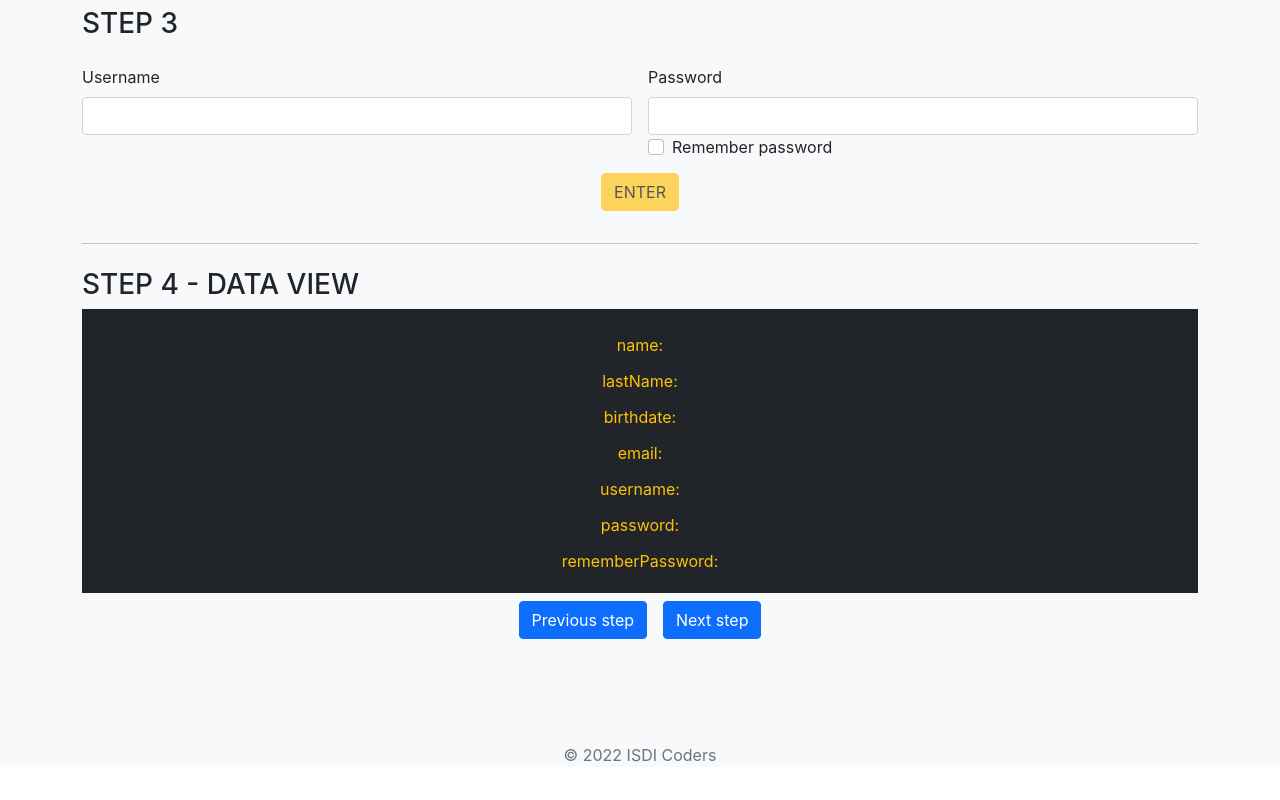
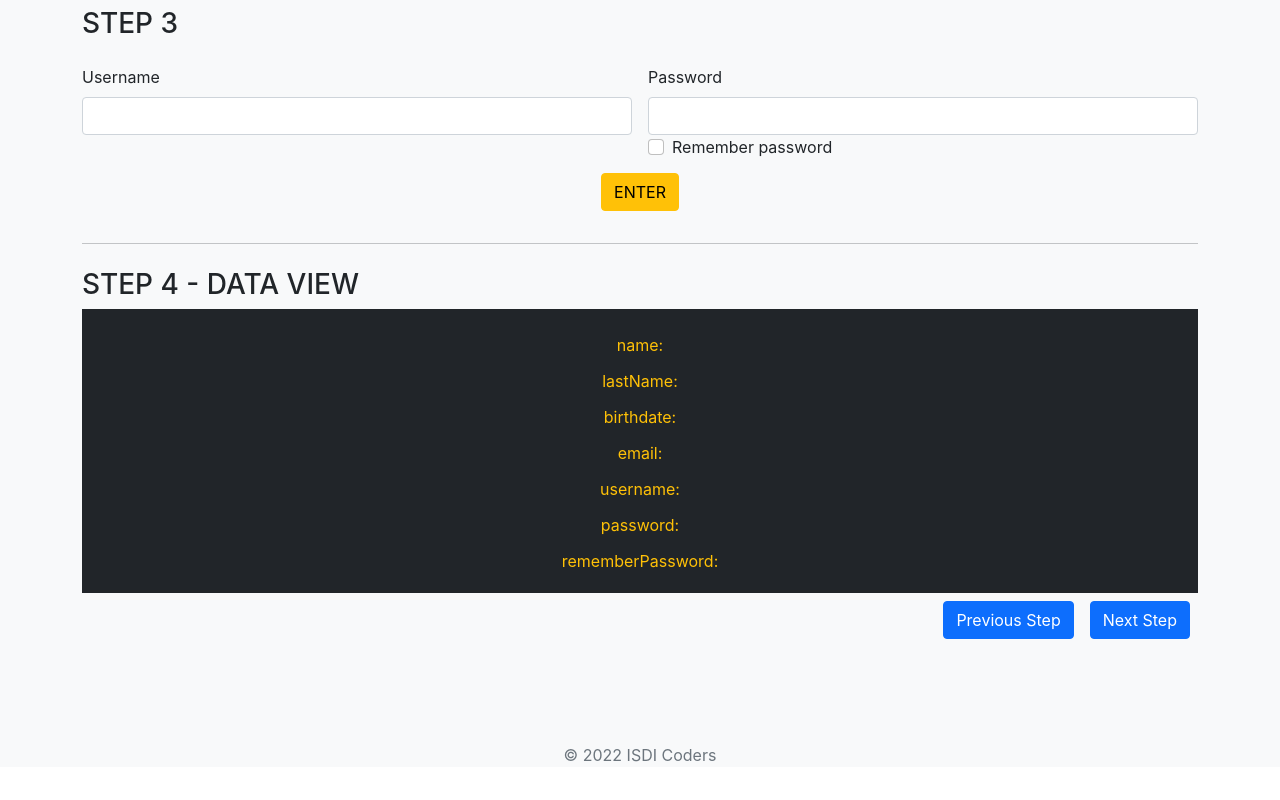
Before and after one commit to Beringar/w4-ch4-berenguer-pou, a React (Create React App) app: page / in a window 1280 px wide. Shown: the part 480-1280 px from the top of the page. Built offline with nearby package versions, Linux system fonts and the light colour scheme.

Commit message:
added context and contextprovider components

```diff
--- a/src/App.js
+++ b/src/App.js
@@ -1,7 +1,12 @@
 import "./App.css";
+import Button from "./components/Button/Button";
 import Form from "./components/Form/Form";
+import FormContext from "./components/contexts/FormContext";
+import { useContext } from "react";
 
 function App() {
+  const { incrementStep, decrementStep } = useContext(FormContext);
+
   return (
     <>
       <div className="bg-light">
@@ -10,9 +15,17 @@ function App() {
             <div className="row g-5">
               <div className="col">
                 <Form />
-                <div className="d-flex justify-content-center">
-                  <button className="btn m-2 btn-primary">Previous step</button>
-                  <button className="btn m-2 btn-primary">Next step</button>
+                <div className="d-flex justify-content-end">
+                  <Button
+                    className="btn m-2 btn-primary"
+                    actionOnClick={decrementStep}
+                    text="Previous Step"
+                  />
+                  <Button
+                    className="btn m-2 btn-primary"
+                    actionOnClick={incrementStep}
+                    text="Next Step"
+                  />
                 </div>
               </div>
             </div>
--- /dev/null
+++ b/src/components/Button/Button.js
@@ -0,0 +1,9 @@
+const Button = ({ text, className, actionOnClick }) => {
+  return (
+    <button type="button" className={className} onClick={actionOnClick}>
+      {text}
+    </button>
+  );
+};
+
+export default Button;
--- a/src/components/Form/Form.js
+++ b/src/components/Form/Form.js
@@ -1,25 +1,14 @@
 import { useState } from "react";
 import "./Form.css";
-// import FormContext from "../contexts/FormContext";
-// import { useContext } from "react";
+import FormContext from "../contexts/FormContext";
+import { useContext } from "react";
+import Button from "../Button/Button";
 
 const Form = () => {
-  // const { step, incrementStep, decrementStep, showData } = useContext(FormContext);
-
-  const initialFormData = {
-    name: "",
-    lastName: "",
-    birthdate: "",
-    email: "",
-    username: "",
-    password: "",
-    rememberPassword: "",
-  };
-
-  const [formData, updateFormData] = useState(initialFormData);
+  const { formStep, formData, setFormData } = useContext(FormContext);
 
   const handleChange = (event) => {
-    updateFormData({
+    setFormData({
       ...formData,
       // Trimming any whitespace
       [event.target.id]: event.target.value.trim(),
@@ -182,14 +171,12 @@ const Form = () => {
           </div>
         </div>
         <div className="d-flex justify-content-center">
-          <button
+          <Button
             type="submit"
+            text="ENTER"
             className="btn m-2 btn-warning"
-            onClick={handleSubmit}
-            disabled
-          >
-            ENTER
-          </button>
+            actionOnClick={handleSubmit}
+          />
         </div>
       </form>
       <hr className="my-4" />
--- /dev/null
+++ b/src/components/contexts/FormContext.js
@@ -0,0 +1,6 @@
+import { createContext } from "react";
+
+const FormContext = createContext();
+FormContext.displayName = "FormContext";
+
+export default FormContext;
--- /dev/null
+++ b/src/components/contexts/FormContextProvider.js
@@ -0,0 +1,35 @@
+import { useState } from "react";
+import FormContext from "./FormContext";
+
+const FormContextProvider = ({ children }) => {
+  const initialFormData = {
+    name: "",
+    lastName: "",
+    birthdate: "",
+    email: "",
+    username: "",
+    password: "",
+    rememberPassword: "",
+  };
+  const [formStep, setFormStep] = useState(1);
+  const [formData, setFormData] = useState(initialFormData);
+
+  const incrementStep = () => setFormStep(formStep + 1);
+  const decrementStep = () => setFormStep(formStep - 1);
+
+  return (
+    <FormContext.Provider
+      value={{
+        formStep,
+        incrementStep,
+        decrementStep,
+        formData,
+        setFormData,
+      }}
+    >
+      {children}
+    </FormContext.Provider>
+  );
+};
+
+export default FormContextProvider;
--- a/src/index.js
+++ b/src/index.js
@@ -3,10 +3,13 @@ import ReactDOM from "react-dom";
 import "bootstrap/dist/css/bootstrap.css";
 import "./index.css";
 import App from "./App";
+import FormContextProvider from "./components/contexts/FormContextProvider";
 
 ReactDOM.render(
   <React.StrictMode>
-    <App />
+    <FormContextProvider>
+      <App />
+    </FormContextProvider>
   </React.StrictMode>,
   document.getElementById("root")
 );
```
